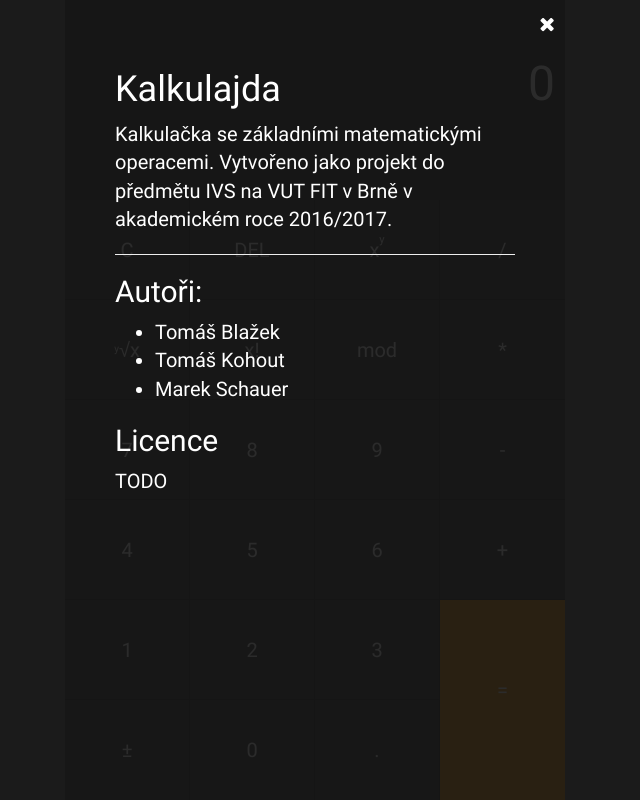
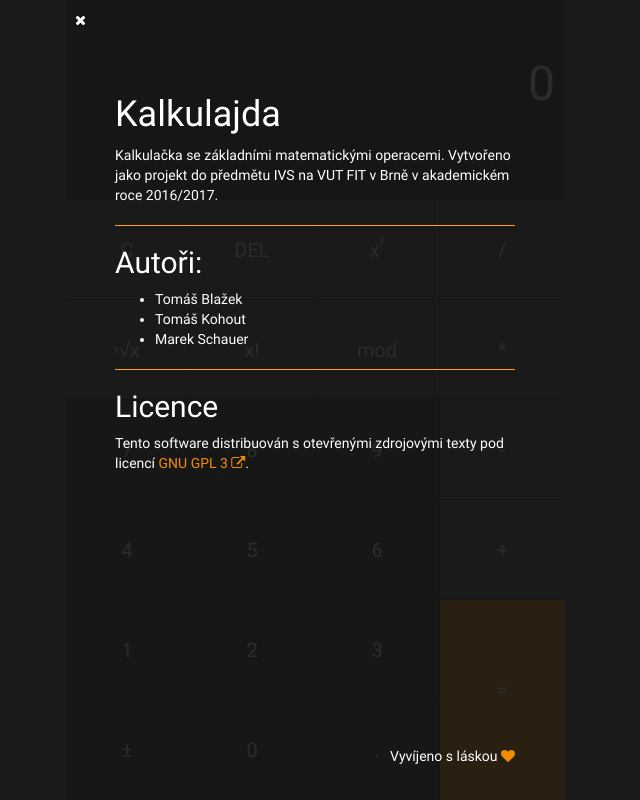
Before and after one commit to marekschauer/IVS-Rebus, a website: page src/index.html in a window 1280 px wide. Both pictures are taken after a click on the element 408 px from the left and 24 px from the top of the page. Shown: the whole page, without its empty margins (325-965 px from the left). Drawn offline with Linux system fonts and the light colour scheme.

Commit message:
Naplnení reálným obsahem

```diff
--- a/src/css/style.css
+++ b/src/css/style.css
@@ -123,6 +123,9 @@
 	height: 100%;
 }
 
+a {
+	color: #ef8f00;
+}
 
 .calculator {
 	width: 100%;
@@ -149,7 +152,7 @@
 	position: absolute;
 	top: 0;
 	font-size: 4em;
-	overflow: overlay;
+	overflow: auto;
 	scrollbar-face-color: #367CD2;
     scrollbar-shadow-color: #FFFFFF;
     scrollbar-highlight-color: #FFFFFF;
@@ -212,6 +215,10 @@
 	line-height: 100%;
 }
 
+.operator-button {
+	background: #4e4e4e;
+}
+
 .number span {
 	position: relative;
 	top: 40%;
@@ -266,22 +273,29 @@
 	color: #FFF;
 }
 
-.hideMenu {
-	position: absolute;
-	top: 10px;
-	right: 10px;
-	color: #1b1b1b;
-	z-index: 99999;
-	color: #FFF;
-}
-
 .info {
 	position: absolute;
 	width: 100%;
 	height: 100%;
 	background: rgba(20,20,20,0.9);
 	z-index: 9999;
-	padding: 10%;
+	padding: 15% 10%;
+	font-size: 0.7em;
+}
+
+hr {
+	border-top: 1px solid orange;
+}
+
+.fa-heart {
+	color: #ef8f00;
+}
+
+.message-to-people {
+	position: absolute;
+	bottom: 3%;
+	right: 10%;
+
 }
 
 @media (min-width: 500px) {
--- a/src/index.html
+++ b/src/index.html
@@ -18,7 +18,7 @@
       <i class="fa fa-bars" aria-hidden="true"></i>
     </div>
     <div class="info" ng-show="calc.showMenu">
-      <div class="hideMenu" ng-click="calc.toggleMenu()">
+      <div class="showMenu" ng-click="calc.toggleMenu()">
         <i class="fa fa-times"></i>
       </div>
       <h1>Kalkulajda</h1>
@@ -30,8 +30,10 @@
         <li>Tomáš Kohout</li>
         <li>Marek Schauer</li>
       </ul>
+      <hr>
       <h2>Licence</h2>
-      <p>TODO</p>
+      <p>Tento software distribuován s otevřenými zdrojovými texty pod licencí <a href="https://cs.wikipedia.org/wiki/GNU_General_Public_License#Verze_3">GNU GPL 3 <i class="fa fa-external-link" aria-hidden="true"></i></a>.</p>
+      <p class="message-to-people">Vyvíjeno s láskou <i class="fa fa-heart"></i></p>
     </div>
     <div class="mobile-full-height">
 
@@ -45,22 +47,22 @@
       </div>
 
       <div class="keyboard">
-        <div ng-click="calc.clearHit()" class="number text-center"><span>C</span></div>
-        <div ng-click="calc.delHit()" class="number text-center"><span>DEL</span></div>
-        <div ng-click="calc.operatorHit('^')" class="number text-center"><span>x<sup><sup>y</sup></sup></span></div>
-        <div ng-click="calc.operatorHit('/')" class="number text-center no-right-line"><span>/</span></div>
-        <div ng-click="calc.operatorHit('sqrt')" class="number text-center"><span><sup style="font-size: 0.5em; padding-bottom: 0.6em;">y</sup>&radic;x</span></div>
-        <div ng-click="calc.operatorHit('!')" class="number text-center"><span>x!</span></div>
-        <div ng-click="calc.operatorHit('mod')" class="number text-center"><span>mod</span></div>
-        <div ng-click="calc.operatorHit('*')" class="number text-center no-right-line"><span>*</span></div>
+        <div ng-click="calc.clearHit()" class="number operator-button text-center"><span>C</span></div>
+        <div ng-click="calc.delHit()" class="number operator-button text-center"><span>DEL</span></div>
+        <div ng-click="calc.operatorHit('^')" class="number operator-button text-center"><span>x<sup><sup>y</sup></sup></span></div>
+        <div ng-click="calc.operatorHit('/')" class="number operator-button text-center no-right-line"><span>/</span></div>
+        <div ng-click="calc.operatorHit('sqrt')" class="number operator-button text-center"><span><sup style="font-size: 0.5em; padding-bottom: 0.6em;">y</sup>&radic;x</span></div>
+        <div ng-click="calc.operatorHit('!')" class="number operator-button text-center"><span>x!</span></div>
+        <div ng-click="calc.operatorHit('mod')" class="number operator-button text-center"><span>mod</span></div>
+        <div ng-click="calc.operatorHit('*')" class="number operator-button text-center no-right-line"><span>*</span></div>
         <div ng-click="calc.operandsInsert('7')" class="number text-center"><span>7</span></div>
         <div ng-click="calc.operandsInsert('8')" class="number text-center"><span>8</span></div>
         <div ng-click="calc.operandsInsert('9')" class="number text-center"><span>9</span></div>
-        <div ng-click="calc.operatorHit('-')" class="number text-center no-right-line"><span>-</span></div>
+        <div ng-click="calc.operatorHit('-')" class="number operator-button text-center no-right-line"><span>-</span></div>
         <div ng-click="calc.operandsInsert('4')" class="number text-center"><span>4</span></div>
         <div ng-click="calc.operandsInsert('5')" class="number text-center"><span>5</span></div>
         <div ng-click="calc.operandsInsert('6')" class="number text-center"><span>6</span></div>
-        <div ng-click="calc.operatorHit('+')" class="number text-center no-right-line"><span>+</span></div>
+        <div ng-click="calc.operatorHit('+')" class="number operator-button text-center no-right-line"><span>+</span></div>
         <div ng-click="calc.operandsInsert('1')" class="number text-center"><span>1</span></div>
         <div ng-click="calc.operandsInsert('2')" class="number text-center"><span>2</span></div>
         <div ng-click="calc.operandsInsert('3')" class="number text-center"><span>3</span></div>
```
Also changed, not shown: mockup/mockup.jpg (added).
